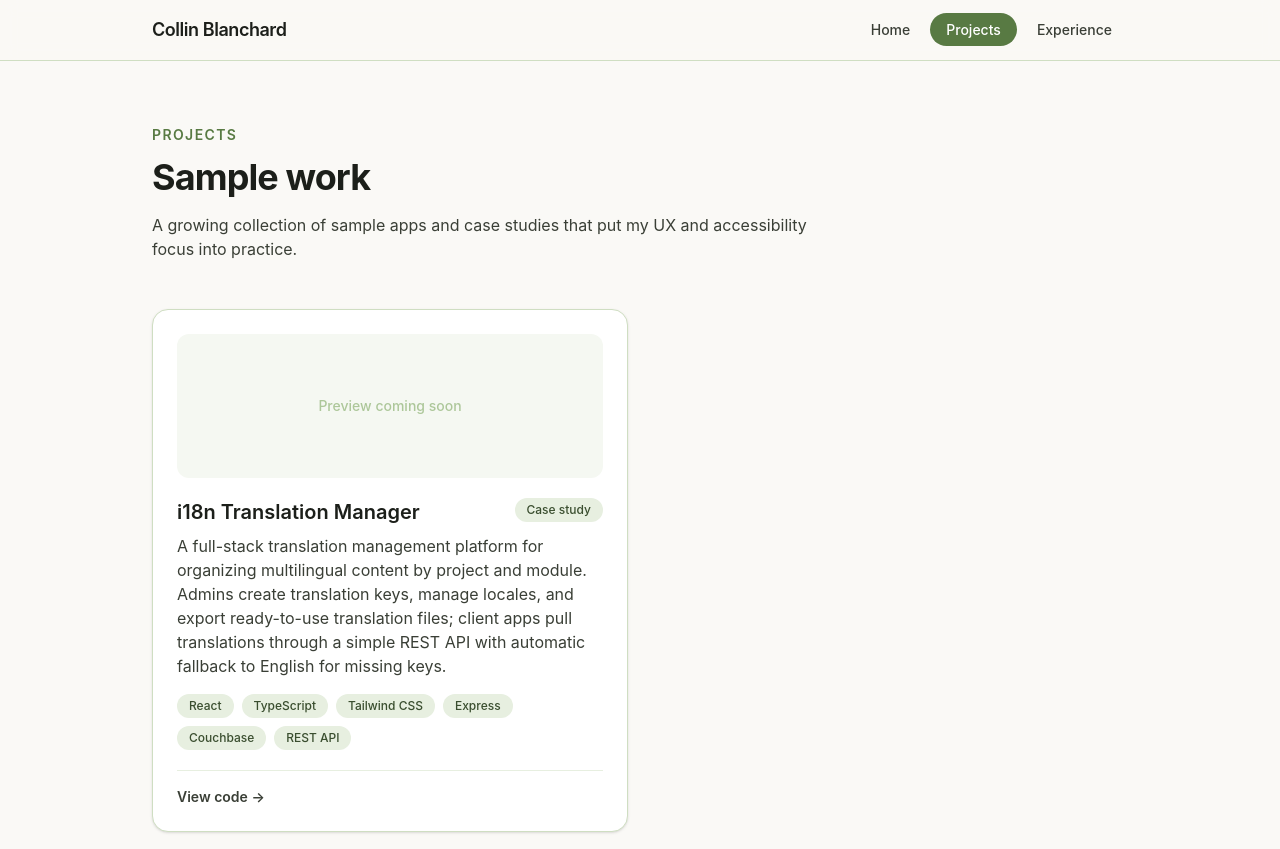
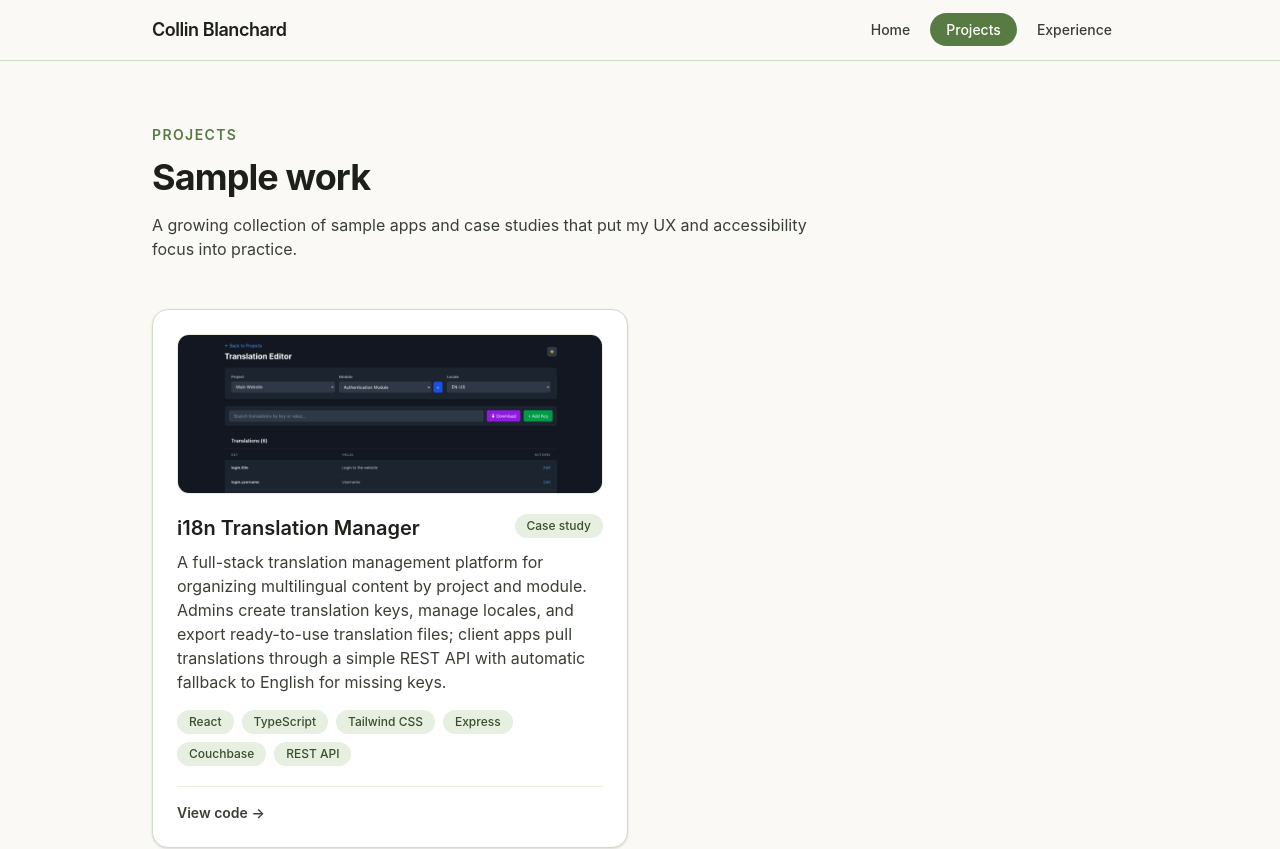
Before and after one commit to collinb3/portfolioSite, a React (Vite) app: page /projects in a window 1280 px wide. Shown: the top 849 px of the page. Built offline with nearby package versions, Linux system fonts and the light colour scheme.

Commit message:
Add screenshot to translation tool project card

```diff
--- /dev/null
+++ b/src/data/projects.js
@@ -0,0 +1,14 @@
+// Sample apps and case studies featured on the Projects page.
+// Swap in more entries here as they're built.
+export const projects = [
+  {
+    title: 'i18n Translation Manager',
+    status: 'Case study',
+    description:
+      'A full-stack translation management platform for organizing multilingual content by project and module. Admins create translation keys, manage locales, and export ready-to-use translation files; client apps pull translations through a simple REST API with automatic fallback to English for missing keys.',
+    tags: ['React', 'TypeScript', 'Tailwind CSS', 'Express', 'Couchbase', 'REST API'],
+    image: '/project-images/translation-tool.png',
+    codeHref: 'https://github.com/collinb3/translation-tool',
+    liveHref: null,
+  },
+]
--- a/src/data/resume.js
+++ b/src/data/resume.js
@@ -6,7 +6,7 @@ export const profile = {
   phone: '(719) 822-4756',
   linkedin: 'https://www.linkedin.com/in/collin-blanchard/',
   blurb:
-    "I'm passionate about UX and accessibility - building interfaces that empower people to do what they need to do with minimal friction. I care as much about the experience of the person clicking the button as I do about the code behind it.",
+    "I'm passionate about UX and accessibility — building interfaces that empower people to do what they need to do with minimal friction. I care as much about the experience of the person clicking the button as I do about the code behind it.",
 }
 
 // Skills grouped for the prominent home page display.
@@ -17,7 +17,7 @@ export const skillGroups = [
   },
   {
     title: 'Languages',
-    skills: ['JavaScript', 'Java', 'C++', 'C#', 'Python', 'PHP'],
+    skills: ['JavaScript', 'Java', 'C++', 'C#', 'Python', 'PHP', 'Lua'],
   },
   {
     title: 'Data & Cloud',
@@ -134,16 +134,3 @@ export const education = {
   school: 'Abilene Christian University',
   location: 'Abilene, TX',
 }
-
-// Swap in more sample apps here as they're built.
-export const projects = [
-  {
-    title: 'i18n Translation Manager',
-    status: 'Case study',
-    description:
-      'A full-stack translation management platform for organizing multilingual content by project and module. Admins create translation keys, manage locales, and export ready-to-use translation files; client apps pull translations through a simple REST API with automatic fallback to English for missing keys.',
-    tags: ['React', 'TypeScript', 'Tailwind CSS', 'Express', 'Couchbase', 'REST API'],
-    codeHref: 'https://github.com/collinb3/translation-tool',
-    liveHref: null,
-  },
-]
--- a/src/pages/Projects.jsx
+++ b/src/pages/Projects.jsx
@@ -1,11 +1,22 @@
-import { projects } from '../data/resume'
+import { projects } from '../data/projects'
 
 function ProjectCard({ project }) {
   return (
     <div className="flex h-full flex-col rounded-2xl border border-sage-200 bg-white p-6 shadow-sm transition-shadow hover:shadow-md">
-      <div className="flex h-36 items-center justify-center rounded-xl bg-sage-50 text-sage-300">
-        <span className="text-sm font-medium">Preview coming soon</span>
-      </div>
+      {project.image ? (
+        <div className="h-40 overflow-hidden rounded-xl border border-sage-100 bg-sage-50">
+          <img
+            src={project.image}
+            alt={`Screenshot of ${project.title}`}
+            className="h-full w-full object-cover object-top"
+            loading="lazy"
+          />
+        </div>
+      ) : (
+        <div className="flex h-36 items-center justify-center rounded-xl bg-sage-50 text-sage-300">
+          <span className="text-sm font-medium">Preview coming soon</span>
+        </div>
+      )}
 
       <div className="mt-5 flex items-start justify-between gap-3">
         <h2 className="text-xl font-semibold text-ink-900">{project.title}</h2>
```
Also changed, not shown: public/project-images/translation-tool.png (added).
